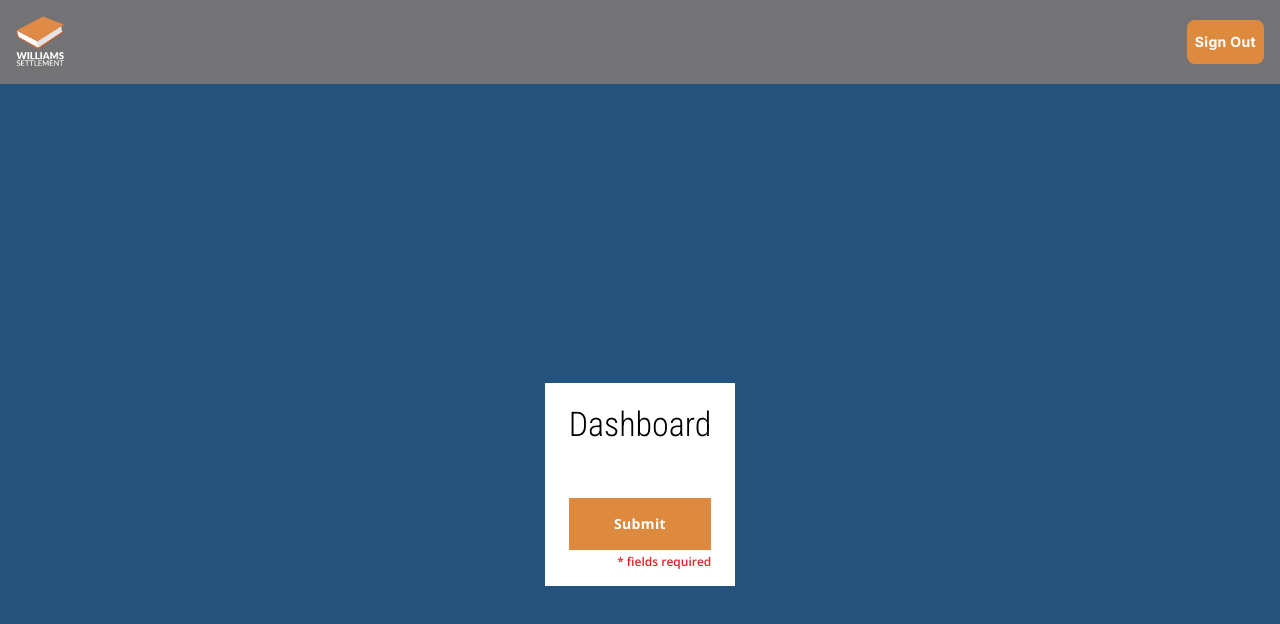
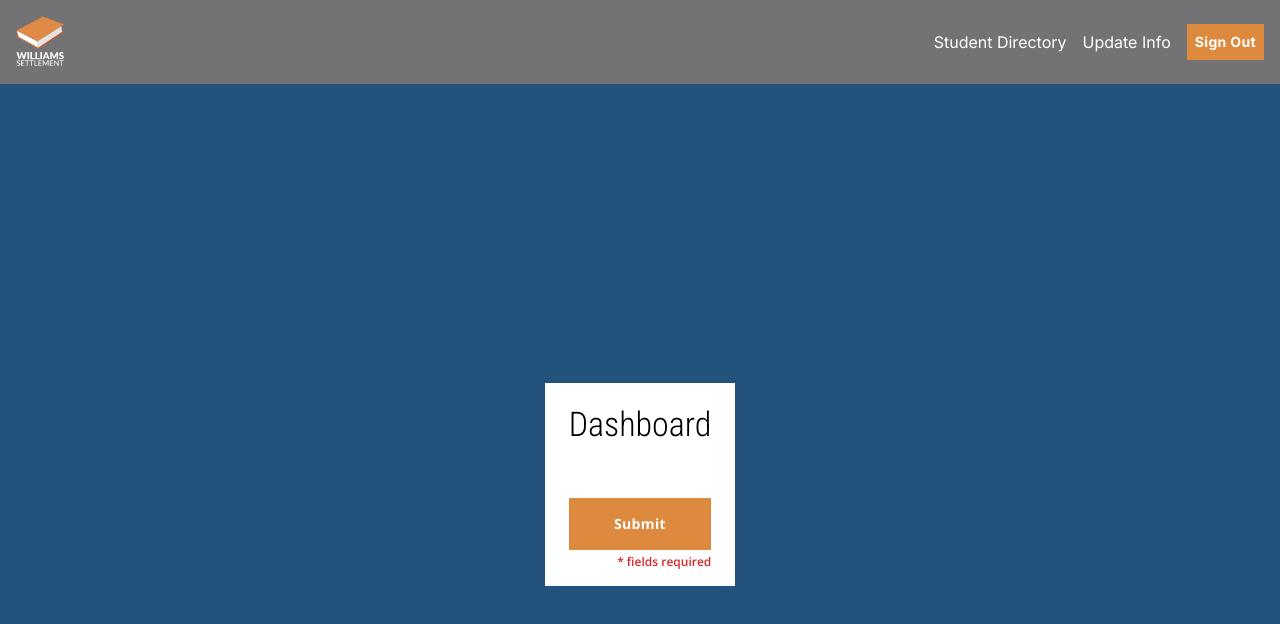
Before and after one commit to elizabeth-trotter/nextjsforms, a Next.js app: page /UpdateProfile in a window 1280 px wide. Shown: the top 624 px of the page. Built offline with nearby package versions, Linux system fonts and the light colour scheme.

Commit message:
push navbar

```diff
--- a/src/app/UpdateProfile/page.tsx
+++ b/src/app/UpdateProfile/page.tsx
@@ -1,3 +1,5 @@
+'use client'
+
 import NavbarComponent from '@/components/NavbarComponent'
 import React from 'react'
 
--- a/src/components/NavbarComponent.tsx
+++ b/src/components/NavbarComponent.tsx
@@ -1,10 +1,34 @@
+'use client'
+
+import { useRouter } from 'next/navigation'
 import React from 'react'
 
-const NavbarComponent = (props: { admin: boolean}) => {
+const NavbarComponent = (props: { admin: boolean }) => {
+
+    const router = useRouter()
+
     return (
         <nav className='bg-[#737375] flex justify-between'>
             <img className="w-20 p-4" src="/WA-Logo.png" alt="William's Act Logo" />
-            <button type="submit" className="bg-[#DD8A3E] hover:brightness-90 p-2 my-5 mx-4 text-white text-sm font-bold tracking-wide rounded-lg" >Sign Out</button>
+
+            <div className='flex justify-end items-center gap-4 text-white'>
+                <p className={`${!props.admin ? 'hidden' : 'block'}`}>
+                    User Managment
+                </p>
+                <p>
+                    Student Directory
+                </p>
+                <p>
+                    Update Info
+                </p>
+
+                <button type="submit"
+                    className="bg-[#DD8A3E] hover:brightness-90 p-2 my-5 me-4  text-white text-sm font-bold tracking-wide "
+                    onClick={() => router.push('/')}>
+                    Sign Out
+                </button>
+
+            </div>
         </nav>
     )
 }
```
